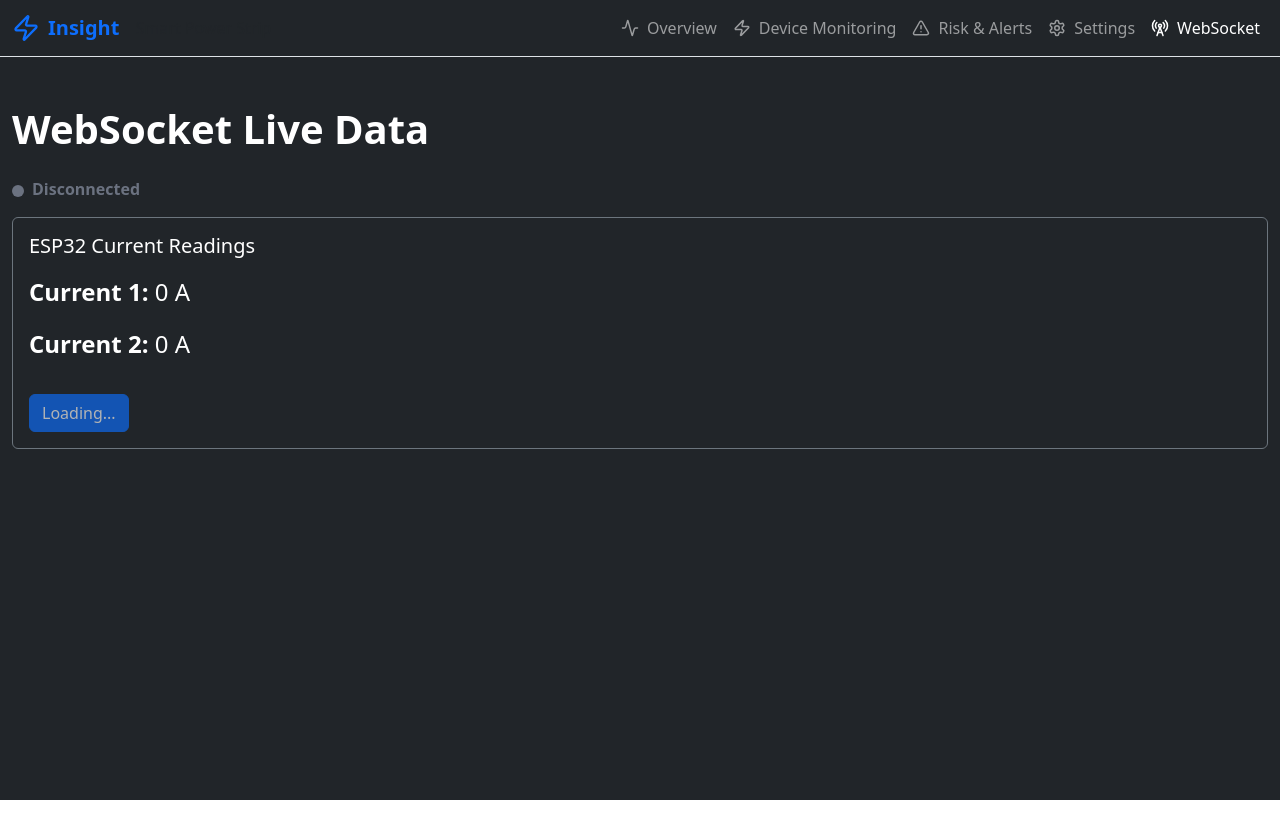
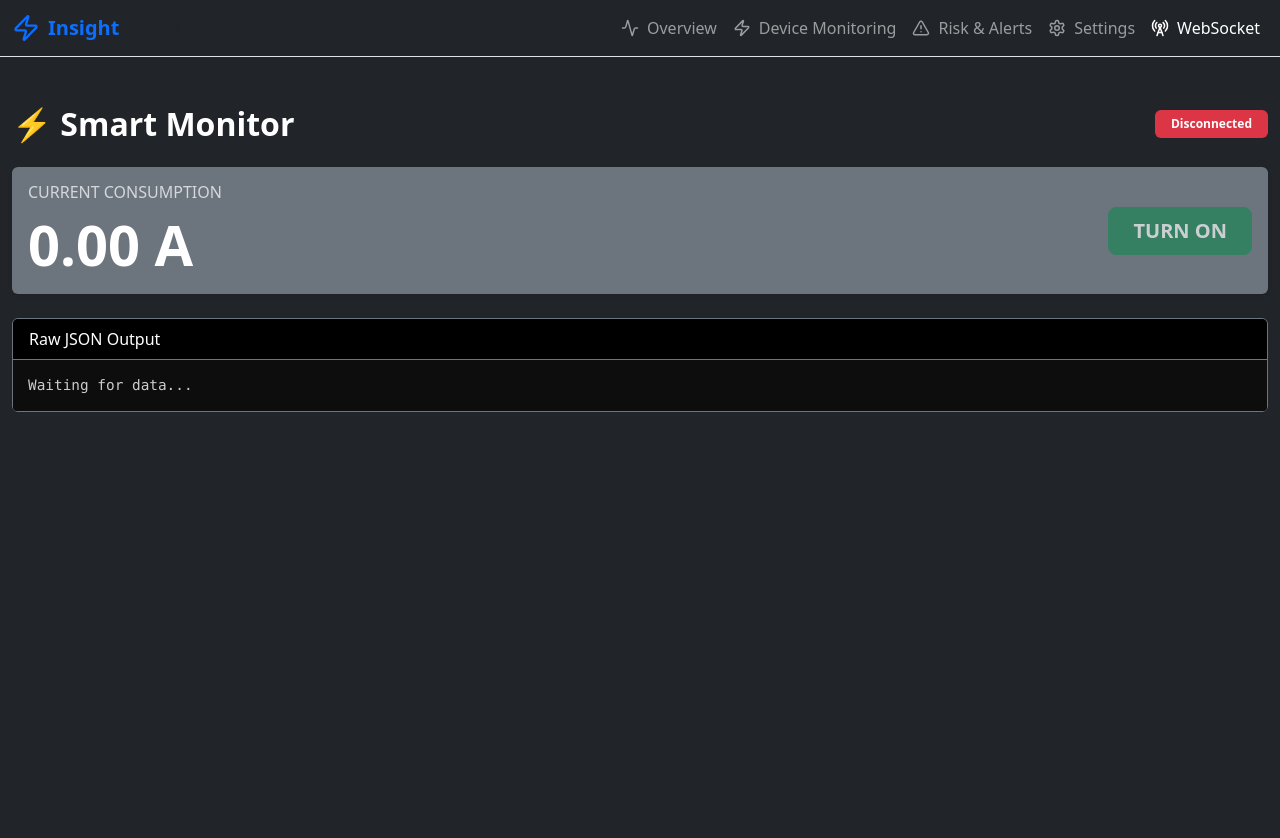
Before and after one commit to samia42/smart-strip-view, a React (Vite) app: page /websocket in a window 1280 px wide. Shown: the top 838 px of the page. Before the commit the page ends 800 px from the top, so only its background shows below. Built offline with nearby package versions, Linux system fonts and the light colour scheme; no server answers; the HTML template or start-up script is replaced by a standard one.

Commit message:
json testing but not working on C3

```diff
--- a/src/pages/WebSocket.tsx
+++ b/src/pages/WebSocket.tsx
@@ -1,24 +1,33 @@
 import { useEffect, useState } from "react";
-import { Container, Card } from "react-bootstrap";
+import { Container, Card, Badge, Button } from "react-bootstrap";
 
-type EspData = {
-  c1: number;
-  c2: number;
-  relay?: number; // 0 = OFF, 1 = ON
+type LiveData = {
+  live: number;
+  relay: number; // 0 = OFF, 1 = ON
+};
+
+type HistoryData = {
+  graph_60m: number[];
+  graph_24h: number[];
+  graph_30d: number[];
+  graph_months: number[];
 };
 
 const WebSocketPage = () => {
-  const [data, setData] = useState<EspData>({ c1: 0, c2: 0, relay: 0 });
-  const [relayState, setRelayState] = useState<number | null>(null);
+  const [liveData, setLiveData] = useState<LiveData>({ live: 0, relay: 0 });
+  const [historyData, setHistoryData] = useState<HistoryData | null>(null);
   const [socket, setSocket] = useState<WebSocket | null>(null);
   const [wsConnected, setWsConnected] = useState(false);
 
+  // WebSocket Connection Logic
   useEffect(() => {
     const ws = new WebSocket("ws://SmartPowerStrip.local:81");
     setSocket(ws);
 
     ws.onopen = () => {
       setWsConnected(true);
+      console.log("Connected. Requesting full data...");
+      ws.send("GET_FULL_DATA");
     };
 
     ws.onclose = () => {
@@ -27,20 +36,21 @@ const WebSocketPage = () => {
 
     ws.onmessage = (event) => {
       try {
-        const json = JSON.parse(event.data) as EspData;
-        setData(json);
-        // Only set relayState if it hasn't been set yet (i.e., on first load)
-        if (typeof json.relay === "number" && relayState === null) {
-          setRelayState(json.relay);
+        const json = JSON.parse(event.data);
+
+        // Logic to distinguish between Live data and History data
+        if (json.hasOwnProperty("live")) {
+          setLiveData(json as LiveData);
+        } else if (json.hasOwnProperty("graph_24h")) {
+          setHistoryData(json as HistoryData);
         }
       } catch (e) {
-        // Ignore non-JSON messages
+        console.warn("Non-JSON received:", event.data);
       }
     };
 
     ws.onerror = () => {
       setWsConnected(false);
-      console.error("WebSocket error!");
     };
 
     return () => {
@@ -48,58 +58,77 @@ const WebSocketPage = () => {
     };
   }, []);
 
-  const handleLedToggle = () => {
-    if (socket && socket.readyState === WebSocket.OPEN && relayState !== null) {
-      const newRelayState = relayState ? 0 : 1;
-      setRelayState(newRelayState);
-      const command = newRelayState ? "RELAY_ON" : "RELAY_OFF";
+  // Handle Relay Button
+  const handleRelayToggle = () => {
+    if (socket && socket.readyState === WebSocket.OPEN) {
+      const command = liveData.relay === 1 ? "RELAY_OFF" : "RELAY_ON";
       socket.send(command);
     }
   };
 
+  // Helper to format JSON (adds a newline after every comma separating keys)
+  const formatJson = (data: HistoryData | null) => {
+    if (!data) return "Waiting for data...";
+    const jsonString = JSON.stringify(data);
+    return jsonString.replace(/,"/g, ',\n"');
+  };
+
   return (
-    <Container fluid className="py-4">
-      <h1 className="text-white fw-bold mb-4">WebSocket Live Data</h1>
-
-      <div className="mb-3">
-        <span
-          style={{
-            display: 'inline-block',
-            width: 12,
-            height: 12,
-            borderRadius: '50%',
-            background: wsConnected ? '#22c55e' : '#6b7280',
-            marginRight: 8,
-            verticalAlign: 'middle',
-          }}
-        ></span>
-        <span style={{ color: wsConnected ? '#22c55e' : '#6b7280', fontWeight: 600 }}>
-          {wsConnected ? 'Connected' : 'Disconnected'}
-        </span>
+    <Container fluid className="py-4 bg-dark min-vh-100 text-white">
+      {/* Header & Status */}
+      <div className="d-flex justify-content-between align-items-center mb-4">
+        <h2 className="fw-bold m-0">⚡ Smart Monitor</h2>
+        <Badge bg={wsConnected ? "success" : "danger"} className="px-3 py-2">
+          {wsConnected ? "Connected" : "Disconnected"}
+        </Badge>
       </div>
 
-      <Card bg="dark" text="white" className="border-secondary">
+      {/* Live Control Card */}
+      <Card bg="secondary" text="white" className="mb-4 border-0 shadow-sm">
         <Card.Body>
-          <Card.Title className="mb-3">ESP32 Current Readings</Card.Title>
+          <div className="row align-items-center">
+            <div className="col-6">
+              <h6 className="text-uppercase text-light opacity-75">Current Consumption</h6>
+              <div className="display-4 fw-bold">{liveData.live.toFixed(2)} A</div>
+            </div>
+            <div className="col-6 text-end">
+              <Button
+                variant={liveData.relay === 1 ? "danger" : "success"}
+                size="lg"
+                onClick={handleRelayToggle}
+                disabled={!wsConnected}
+                className="fw-bold px-4"
+              >
+                {liveData.relay === 1 ? "TURN OFF" : "TURN ON"}
+              </Button>
+            </div>
+          </div>
+        </Card.Body>
+      </Card>
 
-          <p className="fs-4">
-            <strong>Current 1:</strong> {data.c1} A
-          </p>
-          <p className="fs-4">
-            <strong>Current 2:</strong> {data.c2} A
-          </p>
-
-          <button
-            className="btn btn-primary mt-3"
-            onClick={handleLedToggle}
-            disabled={!socket || socket.readyState !== WebSocket.OPEN || relayState === null}
+      {/* RAW JSON DISPLAY BLOCK */}
+      <Card bg="dark" text="white" className="border border-secondary">
+        <Card.Header className="bg-black border-bottom border-secondary">
+          Raw JSON Output
+        </Card.Header>
+        <Card.Body className="p-0">
+          <pre
+            style={{
+              backgroundColor: "#0d0d0d",
+              color: "#cccccc",
+              padding: "15px",
+              margin: 0,
+              border: "none",
+              borderRadius: "0 0 4px 4px",
+              fontFamily: "Consolas, Monaco, 'Courier New', monospace",
+              fontSize: "0.9rem",
+              lineHeight: "1.5",
+              whiteSpace: "pre",
+              overflowX: "auto"
+            }}
           >
-            {relayState === null
-              ? "Loading..."
-              : relayState
-              ? "Turn Relay Off"
-              : "Turn Relay On"}
-          </button>
+            {formatJson(historyData)}
+          </pre>
         </Card.Body>
       </Card>
     </Container>
```
Also changed, not shown: 1 other file (tests, documents, lock files or other folders).
